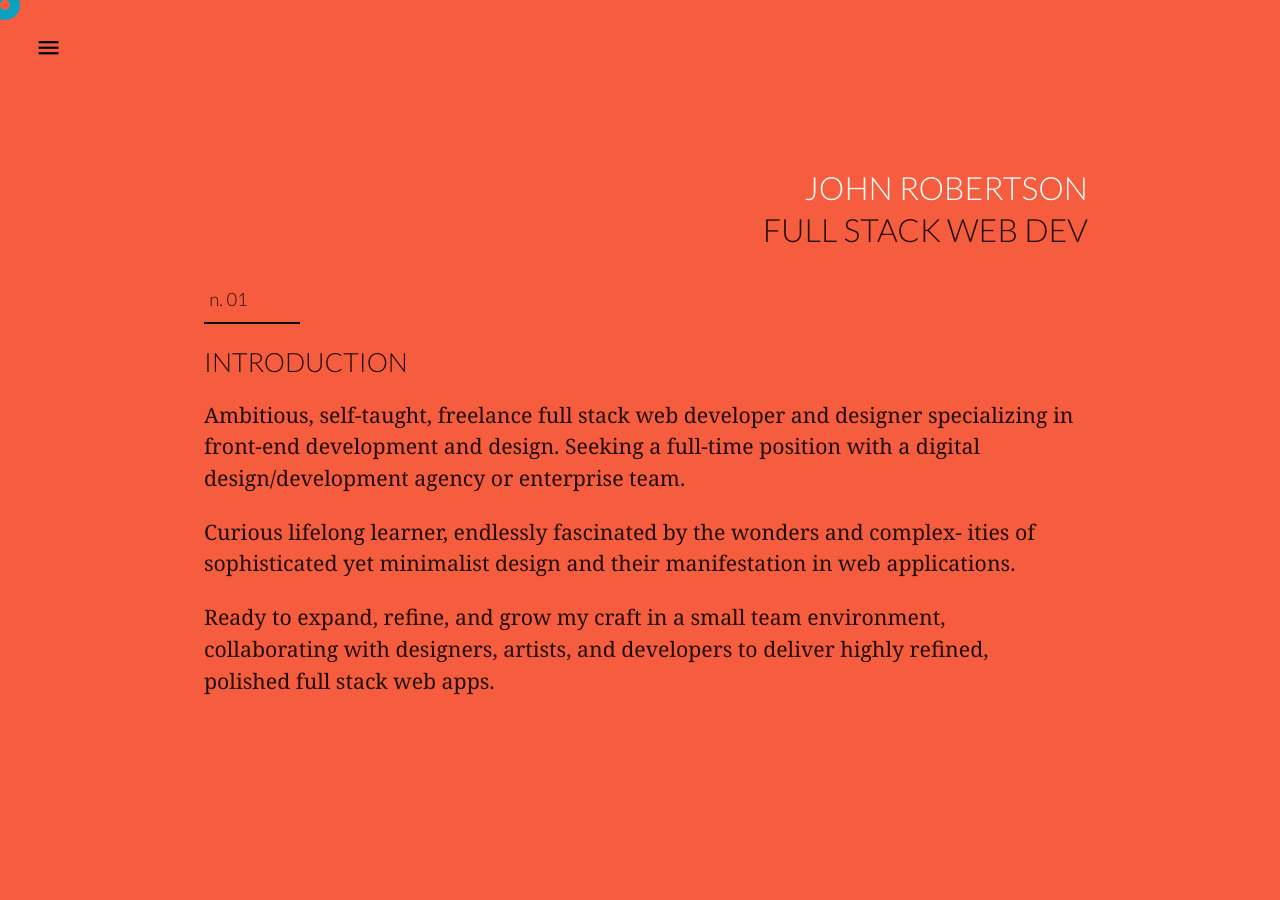
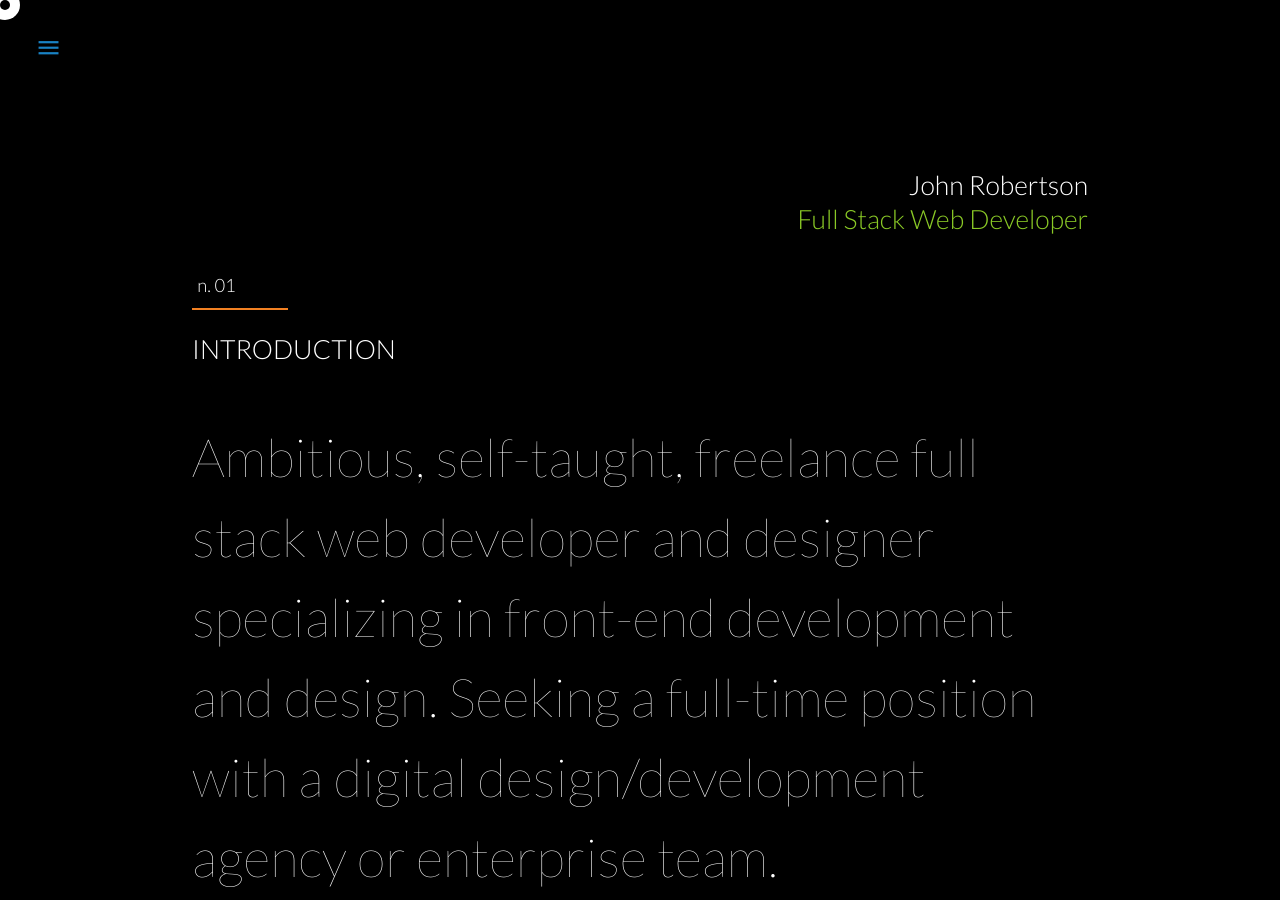
Before and after one commit to jrobs87/portfolio-v.4.0, a website: page index.html in a window 1280 px wide. Shown: the top 900 px of the page. Drawn offline with nearby package versions, Linux system fonts and the light colour scheme; some icons are missing; a web font is replaced by a local one.

Commit message:
UI update

```diff
--- a/index.html
+++ b/index.html
@@ -20,6 +20,7 @@
   <link href="https://fonts.googleapis.com/css?family=DM+Sans|Quattrocento&display=swap" rel="stylesheet">
   <link href="https://fonts.googleapis.com/css?family=Roboto:400,700,900&display=swap" rel="stylesheet">
   <link href="https://fonts.googleapis.com/css?family=Lato:100,300,700&display=swap" rel="stylesheet">
+  <link href="https://fonts.googleapis.com/css?family=Playfair+Display&display=swap" rel="stylesheet">
   <!--Let browser know website is optimized for mobile-->
   <meta name=" viewport" content="width=device-width, initial-scale=1.0" />
   <title>John Robertson - Web Portfolio</title>
@@ -42,40 +43,40 @@
   </ul>
 
   <a href="#" data-aos="fade" data-target="slide-out" class="sidenav-trigger show-on-large cursor-expand "><i
-      class="material-icons nav-fixed">menu</i></a>
+      class="material-icons nav-fixed" style="color: #1982C4">menu</i></a>
   <!-- ----- End Nav ----- -->
 
-  <div style="width: 100%; background: #F55D3E; padding: 8em 0 12em 0" id="home">
+  <div style="width: 100%; background: black; padding: 8em 0 4em 0; color: white" id="home">
   <div class="container" >
-      <h1 style="font-size: 2em; margin-bottom: -1em; color: white" data-aos="fade-left" data-aos-duration="600">JOHN ROBERTSON</h1>
-      <h1 style="font-size: 2em" data-aos="fade-left" data-aos-duration="600">FULL STACK WEB DEV</h1>
+      <h1 data-aos="fade-left" data-aos-duration="600">John Robertson</h1>
+      <h1 style=" color:#8AC926; margin-top: -0.66em" data-aos="fade-left" data-aos-duration="600">Full Stack Web Developer</h1>
     <div class="row">
-      <div class="col l12 m12 s12">
+
         <div class="col l4">
-
         </div>
         <div style=" margin-top: 0%; text-align: left; " data-aos="fade-down" data-aos-duration="600" data-aos-easing="ease-in-out">
-          <div style="border-bottom: 2px solid #000000; padding: 0.33em; width: 6em" data-aos="fade-right" data-aos-duration="600" data-aos-easing="ease-in-out">
+          <div style="border-bottom: 2px solid #F28123; padding: 0.33em; width: 6em" data-aos="fade-right" data-aos-duration="600" data-aos-easing="ease-in-out">
             <h6 data-aos="fade-left" data-aos-duration="600" data-aos-easing="ease-in-out">n. 01</h6>
           </div>
           <h4>INTRODUCTION</h4>
           <div class="bigText">
-            <p data-aos="fade" data-aos-duration="600" data-aos-easing="ease-in-out"  data-aos-delay="100">
+            <p class="about" data-aos="fade" data-aos-duration="600" data-aos-easing="ease-in-out"  data-aos-delay="100">
                Ambitious, self-taught, freelance full stack web developer and designer specializing in front-end
               development and design. Seeking a full-time position with a digital design/development agency or
               enterprise team.
             </p>
-            <p data-aos="fade" data-aos-duration="600" data-aos-easing="ease-in-out"  data-aos-delay="200">
-              Curious lifelong learner, endlessly fascinated by the wonders and complex- ities of sophisticated yet
+            <p class="about" data-aos="fade" data-aos-duration="600" data-aos-easing="ease-in-out"  data-aos-delay="200">
+              Curious lifelong learner, endlessly fascinated by the wonders and complexities of sophisticated yet
               minimalist design and their manifestation in web applications.
             </p>
-            <p data-aos="fade"data-aos-duration="600" data-aos-easing="ease-in-out"  data-aos-delay="300">
+            <p class="about" data-aos="fade"data-aos-duration="600" data-aos-easing="ease-in-out"  data-aos-delay="300">
               Ready to expand, refine, and grow my craft in a small team environment, collaborating with designers,
               artists, and developers to deliver highly refined, polished full stack web apps.
             </p>
           </div>
         </div>
-      </div>
+
+
     </div>
   </div>
 </div>
--- a/public/css/main.css
+++ b/public/css/main.css
@@ -1,5 +1,10 @@
 * {
   cursor: none !important;
+}
+
+@font-face {
+  font-family: geo;
+  src: url(../geomanist-black-webfont.ttf);
 }
 
 html {
@@ -24,11 +29,12 @@ body {
 
 h1 {
   /* font-family: 'DM Sans', sans-serif; */
-  font-size: 1.33em;
+  font-size: 1.66em;
   line-height: 0.92;
   /* font-family: 'DM Serif Display', serif; */
   /* font-family: 'Gravitas One', cursive; */
-  font-family: 'Lato', sans-serif;
+  /* font-family: 'Lato', sans-serif; */
+  font-family: 'Lato';
   font-weight:300;
   /* font-family: 'Roboto' */
 }
@@ -42,8 +48,13 @@ h1 {
 }
 .bigText {
    /* font-family: 'DM Serif Display', serif; */
-   font-family: Georgia, 'Times New Roman', Times, serif;
-   font-size: 1.33em;
+   font-family: 'Lato', serif;
+   font-size: 3.33em;
+   font-weight:100;
+}
+
+.about {
+  margin-bottom: 12%;
 }
 
 
```
Also changed, not shown: public/._geomanist-black-webfont.ttf (added), public/geomanist-black-webfont.ttf (added).
